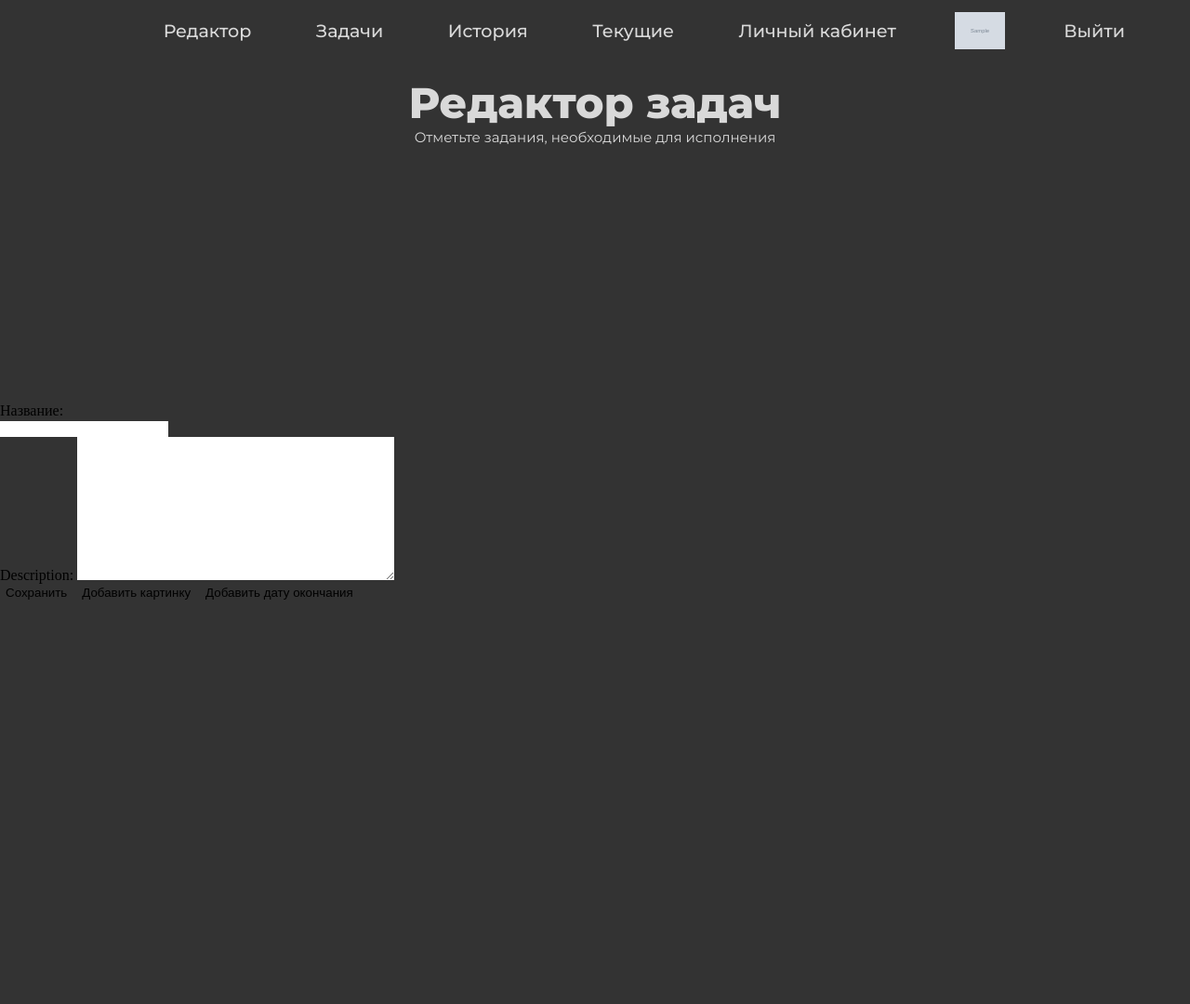
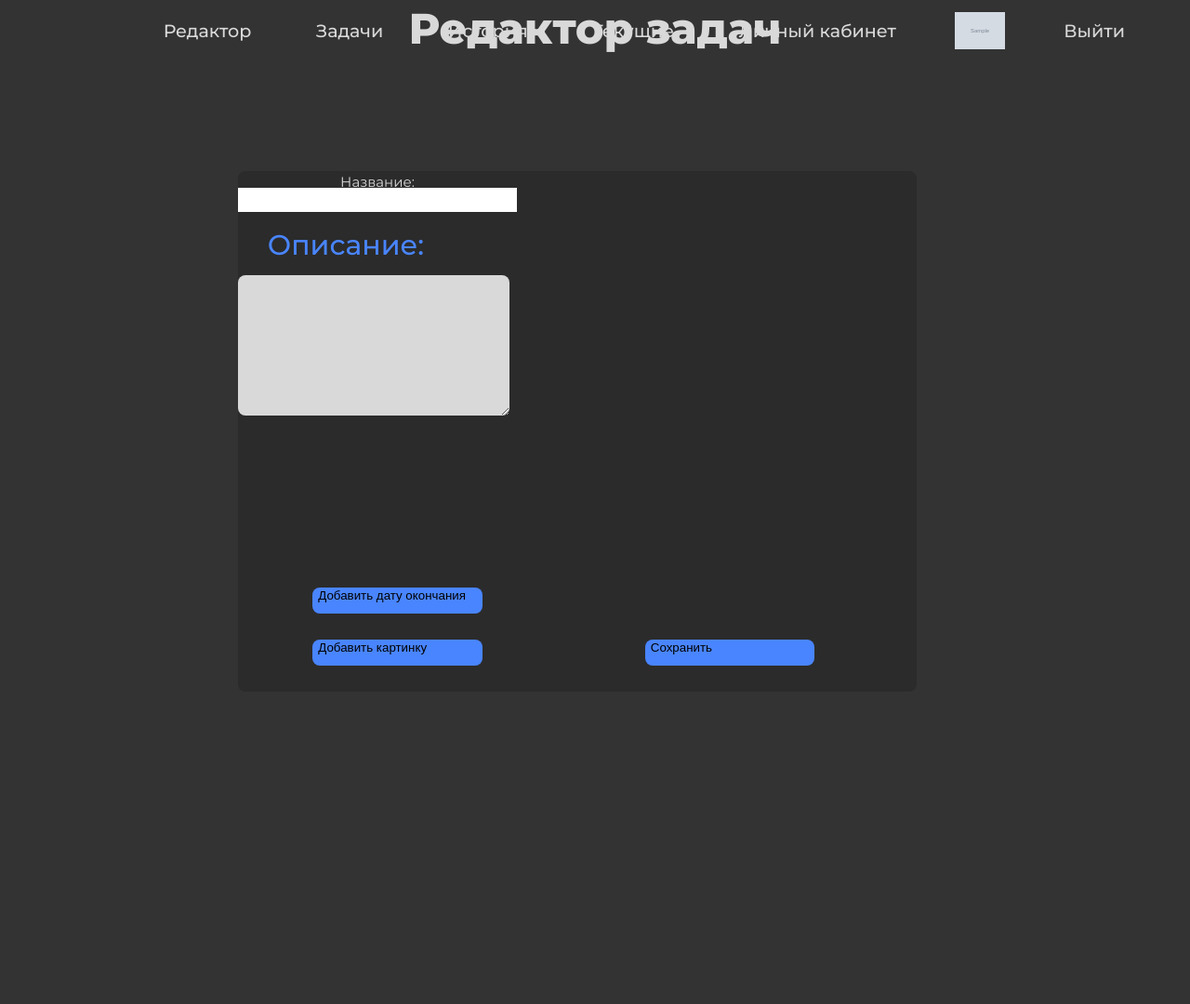
Before and after one commit to EgorElushov/AutomatedTaskDeliveryService, a Django app: page /create_task/ in a window 1280 px wide. Shown: the whole page at 93% size. Run offline with Django 4.2, Linux system fonts and the light colour scheme; a user stored in the database is signed in; tables that the repository leaves empty hold one stand-in row (values such as "Sample post"); grey boxes marked "Sample" are stand-in pictures; some libraries are stand-ins or nearby versions.

Commit message:
design hotfix

```diff
--- a/ServerPart/templates/task_creating.html
+++ b/ServerPart/templates/task_creating.html
@@ -73,24 +73,21 @@
 {% include "menu.html" %}
 <div class="container">
     <span class="title-text"><span>Редактор задач</span></span>
-    <span class="lower-title-text">
-            <span>Отметьте задания, необходимые для исполнения</span>
-          </span>
-    <div class="layer">
+    <div class="lk-container">
 
         <form id="task-form" method="POST">
             {% csrf_token %}
-            <label>Название:</label><br>
-            <input type="text" minlength="1" id="task-name"> <br> <!-- имя !-->
-            <label for="id_description">Description:</label>
-            <textarea name="description" cols="40" rows="10" maxlength="1000" required id="id_description"></textarea>
+            <label class="lower-title-text">Название:</label><br>
+            <input type="text" minlength="1" id="task-name" class="lower-title-text"> <br> <!-- имя !-->
+            <label for="id_description" class="description-text">Описание:</label>
+            <textarea name="description" cols="40" rows="10" maxlength="1000" required id="id_description"class="description-box"></textarea>
         </form>
         <div id="img-container"></div>
         <div id="input-container">
 
-            <button id="save-form" type="button" class="button-container-green">Сохранить</button>
-            <button id="add-pic" type="button" class="button-container-green">Добавить картинку</button>
-            <button id="add-end-date-button" class="button-container-green" type="button"
+            <button id="save-form" type="button" class="button-three">Сохранить</button>
+            <button id="add-pic" type="button" class="button-five">Добавить картинку</button>
+            <button id="add-end-date-button" class="button-five" type="button" style="top: 80%"
                     onclick="style.display='none'">Добавить дату окончания
             </button>
 
@@ -105,15 +102,20 @@
         let date = document.createElement('input')
         date.setAttribute('type', 'date')
         date.setAttribute('id', 'date')
+        date.setAttribute('class', 'deadline-box');
         var ld = new Date();
         date.setAttribute('min', ld.getFullYear() + "-" + ld.getMonth() + 1 + "-" + ld.getDate())
         let time = document.createElement('input')
         time.setAttribute('type', 'time')
         time.setAttribute('id', 'time')
+        time.setAttribute('class', 'deadline-box');
+        time.setAttribute('style', 'top: 65%')
         let btnDanger = document.createElement('button')
         btnDanger.setAttribute('type', 'button')
         btnDanger.classList.add('btn', 'button-container')
         btnDanger.innerText = 'Без времени окончания'
+        btnDanger.setAttribute('class', 'button-five')
+        btnDanger.setAttribute('style', 'top: 80%')
         inputWrapper.append(date)
         inputWrapper.append(time)
         inputWrapper.append(btnDanger)
@@ -215,13 +217,14 @@
             let inputWrapper = document.createElement('div')  // Создание div'а с картинкой
             let btnDanger = document.createElement('button')  // Создание кнопку удалить картинку
             btnDanger.setAttribute('type', 'button')
-            btnDanger.classList.add('btn', 'button-container')
             btnDanger.innerText = 'Удалить'
+            btnDanger.setAttribute('class', 'button-delete');
+            btnDanger.setAttribute('style', 'top: ' + (50+5*pictures_amount).toString() + '%')
             let image = document.createElement('input')
             image.setAttribute('type', 'file')
             image.setAttribute('accept', 'image/png, image/jpeg')  // Допустимые типы файлов
-            image.setAttribute('style', 'color:transparent')    // Скрывает надпись "Выберете файл"
-            image.classList.add('my-fantastic-img')
+            image.setAttribute('class', 'image-box');
+            image.setAttribute('style', 'top: ' + (50+5*pictures_amount).toString() + '%')
             inputWrapper.append(image)  // Добавление div'а на страницу
             inputWrapper.append(btnDanger)
             container.append(inputWrapper)
@@ -246,6 +249,7 @@
             let token = '{{csrf_token}}'
             let end_date = $('#date').val();
             let end_time = $('#time').val();
+            alert(end_time);
             const formData = new FormData();
             for (let i = 0; i < result_img.length; i++) {
                 formData.append("images", result_img[i])
--- a/ServerPart/views.py
+++ b/ServerPart/views.py
@@ -193,9 +193,8 @@ def create_task(request):
         date_created = timezone.now()
         end_date = request.POST.get('end_date', None)
         end_time = request.POST.get('end_time', None)
+        end_time = '00:00'
         if end_date != 'undefined':
-            if end_time == 'undefined':
-                end_time = '00:00'
             task = Task(
                 name=name,
                 author=author,
--- a/static/css/task-creating.css
+++ b/static/css/task-creating.css
@@ -29,7 +29,7 @@
   position: absolute;
 }
 .title-text {
-    top: 10%;
+    top: 0;
     color: rgba(217, 217, 217, 1);
     width: 100%;
     height: auto;
@@ -45,9 +45,8 @@
 }
 
 .lower-title-text {
-    top: 17%;
     color: rgba(217, 217, 217, 1);
-    width: 100%;
+    width: 300px;
     height: auto;
     position: absolute;
     font-size: 15px;
@@ -61,8 +60,7 @@
 }
 
 .description-box {
-    top: 13%;
-    left: 616px;
+    top: 20%;
     width: 40%;
     height: 27%;
     display: flex;
@@ -74,8 +72,7 @@
 }
 
 .description-text {
-    top: 5%;
-    left: 63%;
+    top: 10%;
     color: rgba(73, 133, 255, 1);
     width: 232px;
     height: auto;
```
Also changed, not shown: other parts of static/css/task-creating.css (+21 -6 lines).
